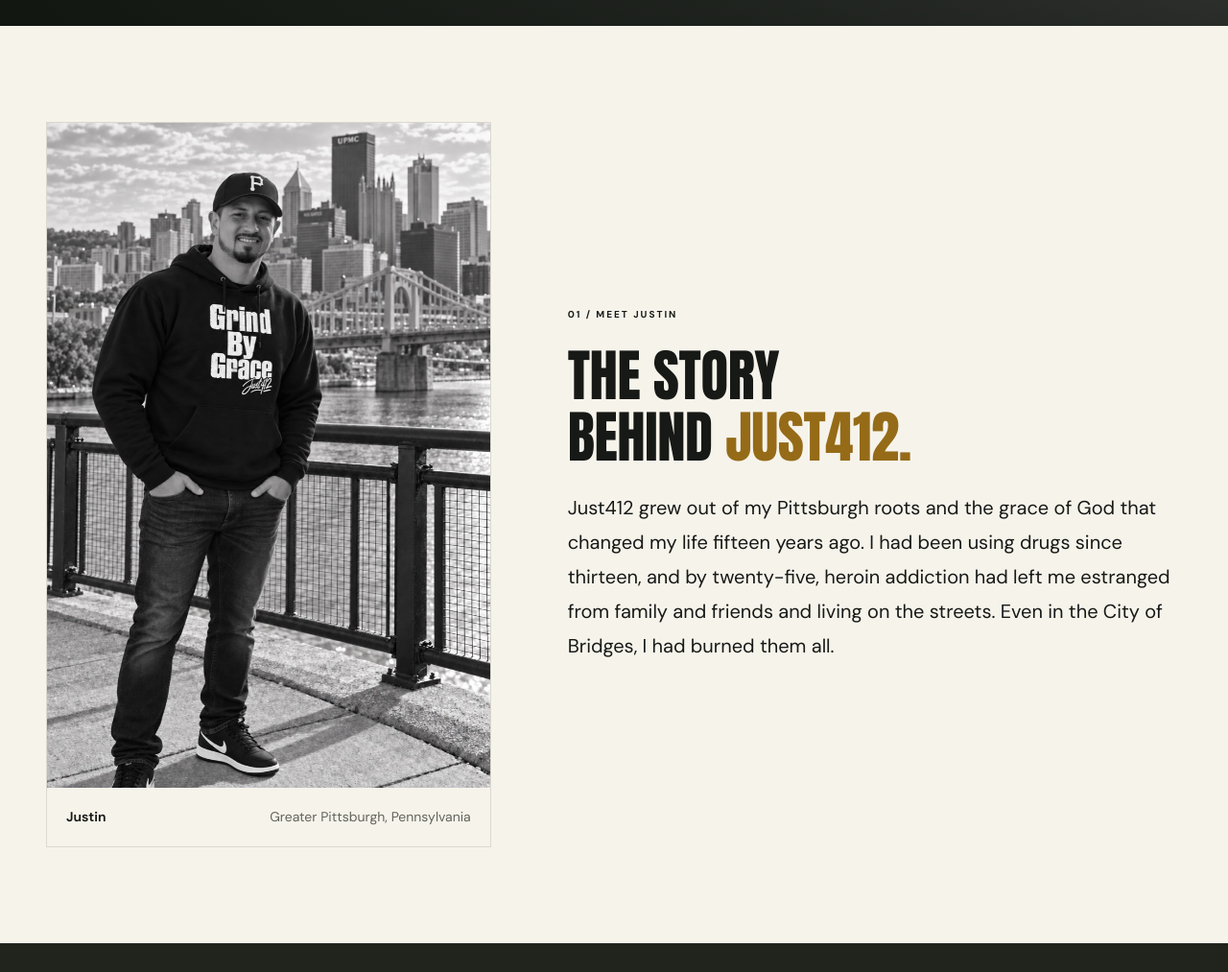
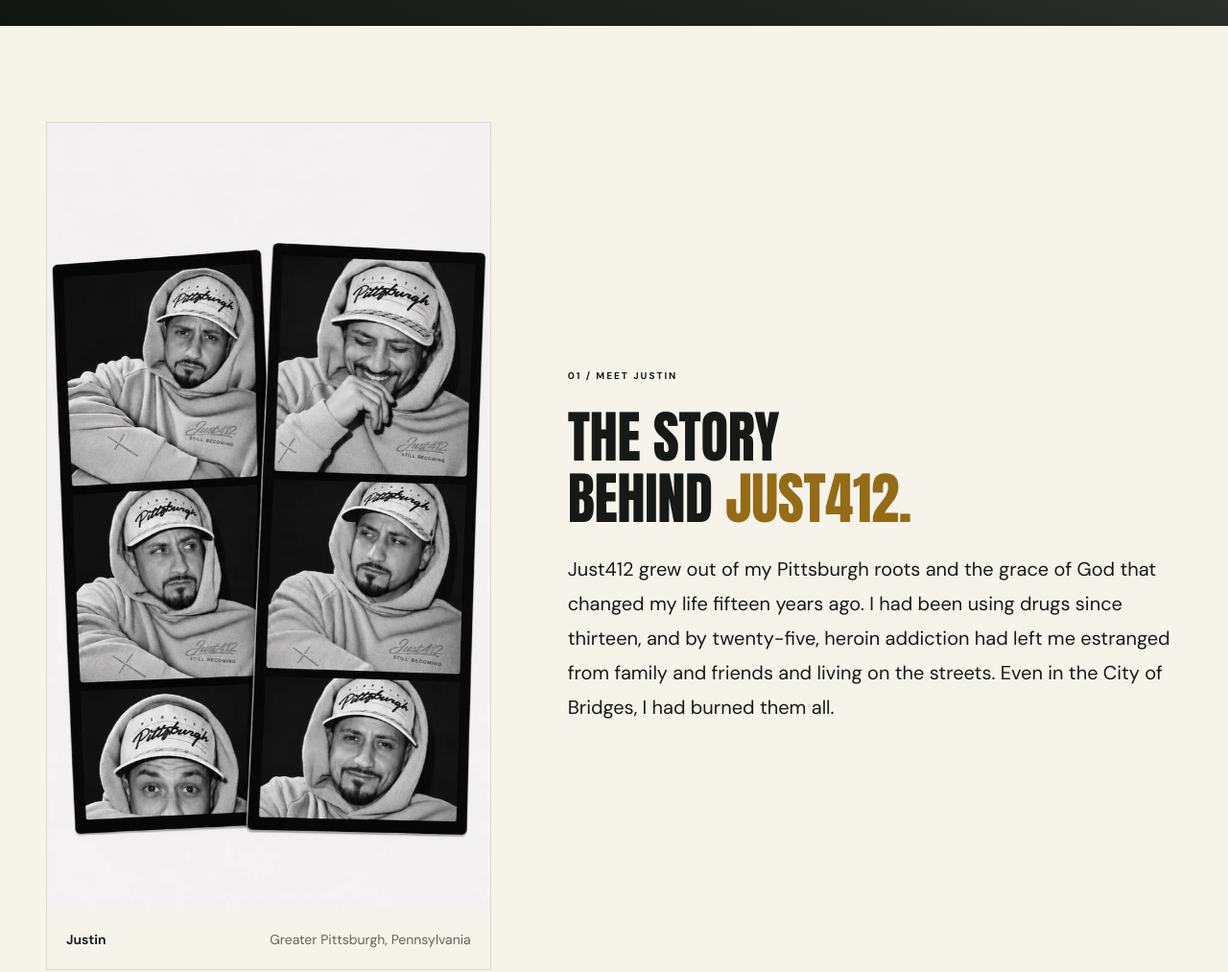
Before and after one commit to Justdrish412/just412-site, a plain HTML site: page about.html in a window 1280 px wide. Shown: the part 721-1734 px from the top of the page at 96% size. Drawn offline with Linux system fonts and the light colour scheme; grey boxes are pictures that could not be loaded.

Commit message:
Replace About portrait with supplied black-and-white photo strip

```diff
--- a/about.html
+++ b/about.html
@@ -47,7 +47,7 @@
 
       <section class="about-bio section-pad wrap" id="meet-justin" aria-labelledby="bio-title">
         <figure class="about-portrait">
-          <img src="assets/justin-drish-pittsburgh.jpg" alt="Justin wearing a Grind By Grace hoodie by the river, with the Pittsburgh skyline and a bridge behind him" width="853" height="1280" loading="lazy">
+          <img src="assets/justin-photo-strip.webp" alt="Black-and-white photo strip of Justin wearing a Pittsburgh cap and Still Becoming hoodie" width="720" height="1280" loading="lazy">
           <figcaption><span>Justin</span><span>Greater Pittsburgh, Pennsylvania</span></figcaption>
         </figure>
         <div class="about-bio-copy">
```
Also changed, not shown: assets/justin-photo-strip.webp (added).
